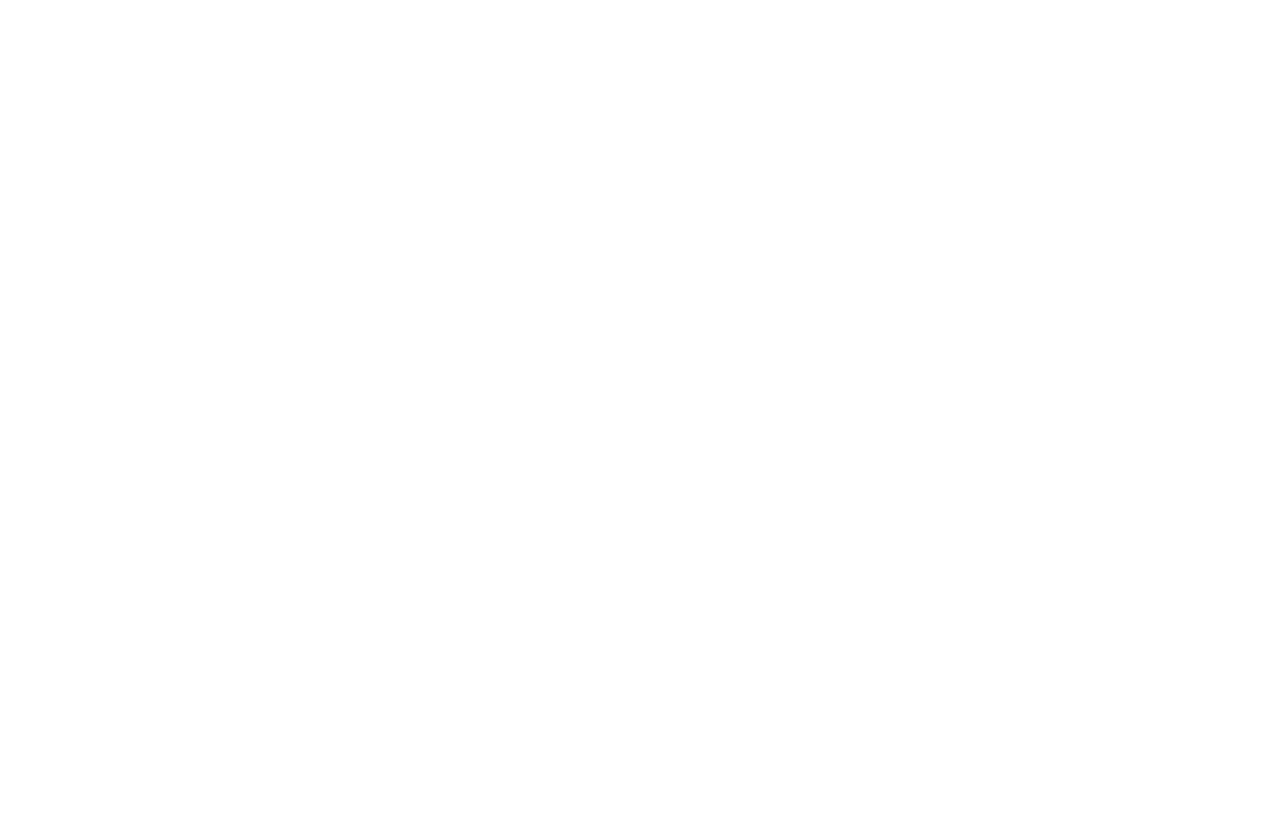
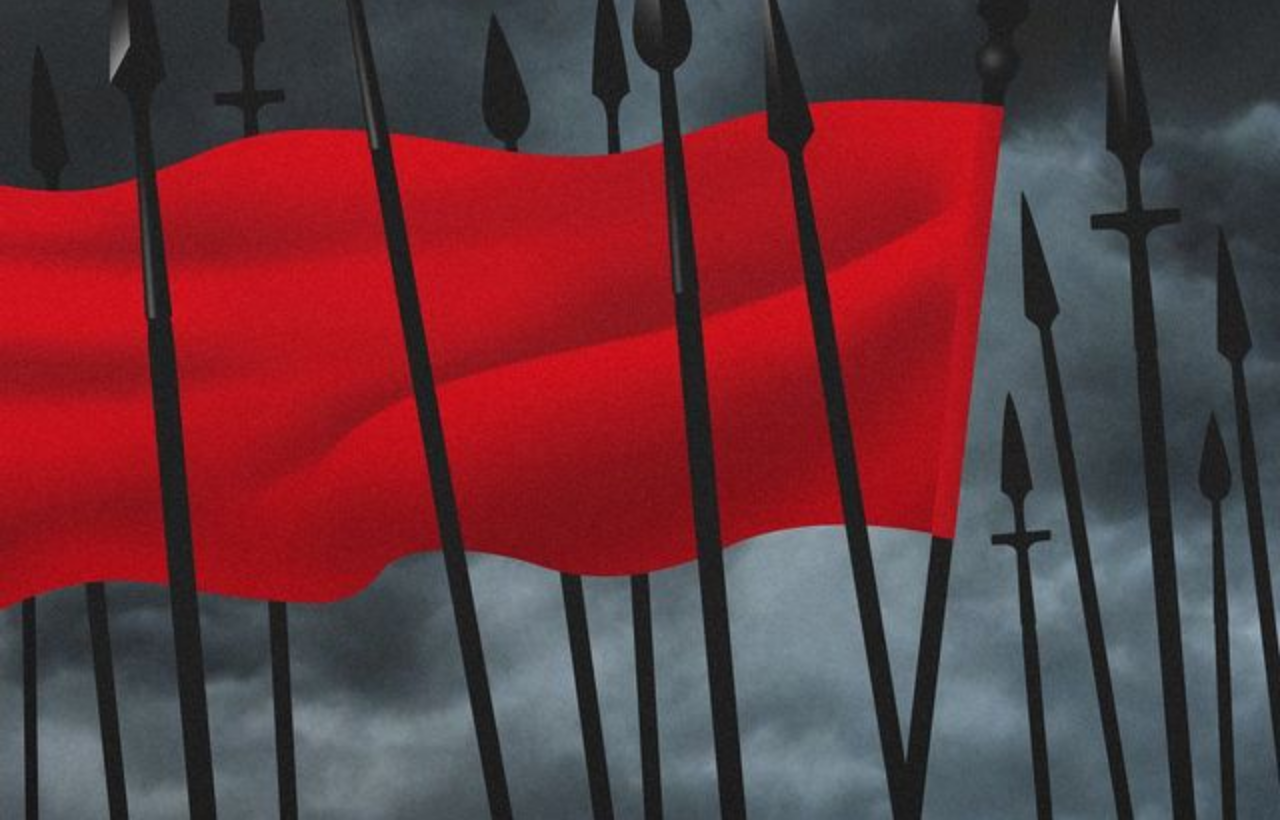
Before and after one commit to Sto1Bk/gvalt, a plain HTML site: page muzlo.html in a window 1280 px wide. Drawn offline with Linux system fonts and the light colour scheme.

Commit message:
связал все html с css и в музле добавил бади

```diff
--- /dev/null
+++ b/muzlo.css
@@ -0,0 +1,25 @@
+body {
+    margin: 0;
+    /* font-family: 'Rubik Burned', system-ui; */
+    font-family: 'Rubik Broken Fax', system-ui;
+    font-size: 15px;
+    line-height: 1.6;
+    color: #333;
+}
+
+/*Интро*/
+.intro {
+    display: flex;
+    flex-direction: column;
+    justify-content: flex-end;
+    padding-bottom: 20px;
+    text-align: center;
+
+    width: 100%;
+    height: 100vh;
+
+    background: url("../gvalt/assets/images/danyadesktop.jpg") center
+    no-repeat;
+    -webkit-background-size: cover;
+    background-size: cover;
+}
--- a/muzlo.html
+++ b/muzlo.html
@@ -1,10 +1,15 @@
 <!DOCTYPE html>
 <html lang="ru">
 <head>
+    <link rel="stylesheet" href="muzlo.css">
     <meta charset="UTF-8">
     <title>Document</title>
 </head>
 <body>
 
+    <div class = "intro">
+
+    </div>
+
 </body>
 </html>
```
Also changed, not shown: concerts.html (+1 -0 lines), contacts.html (+1 -0 lines), main.html (renamed from index.html, +1 -1 lines), assets/images/blackbird.png (added), assets/images/danyadesktop.jpg (renamed from assets/images/Гвалт2.jpg), assets/images/logo_black_1_.png (added), assets/images/logo_white_1_.png (added), contacts.css (added), main.css (renamed from style.css).
